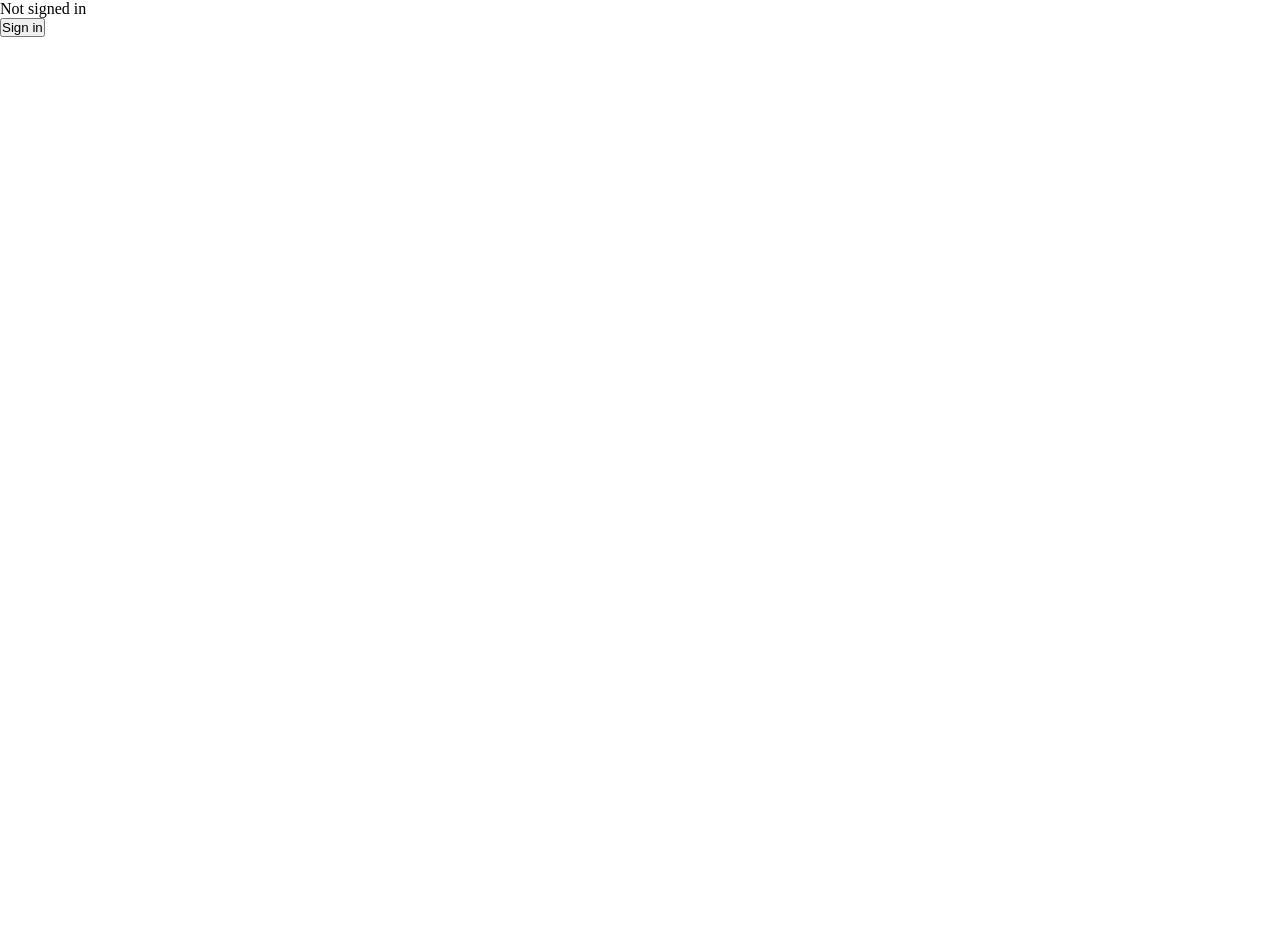
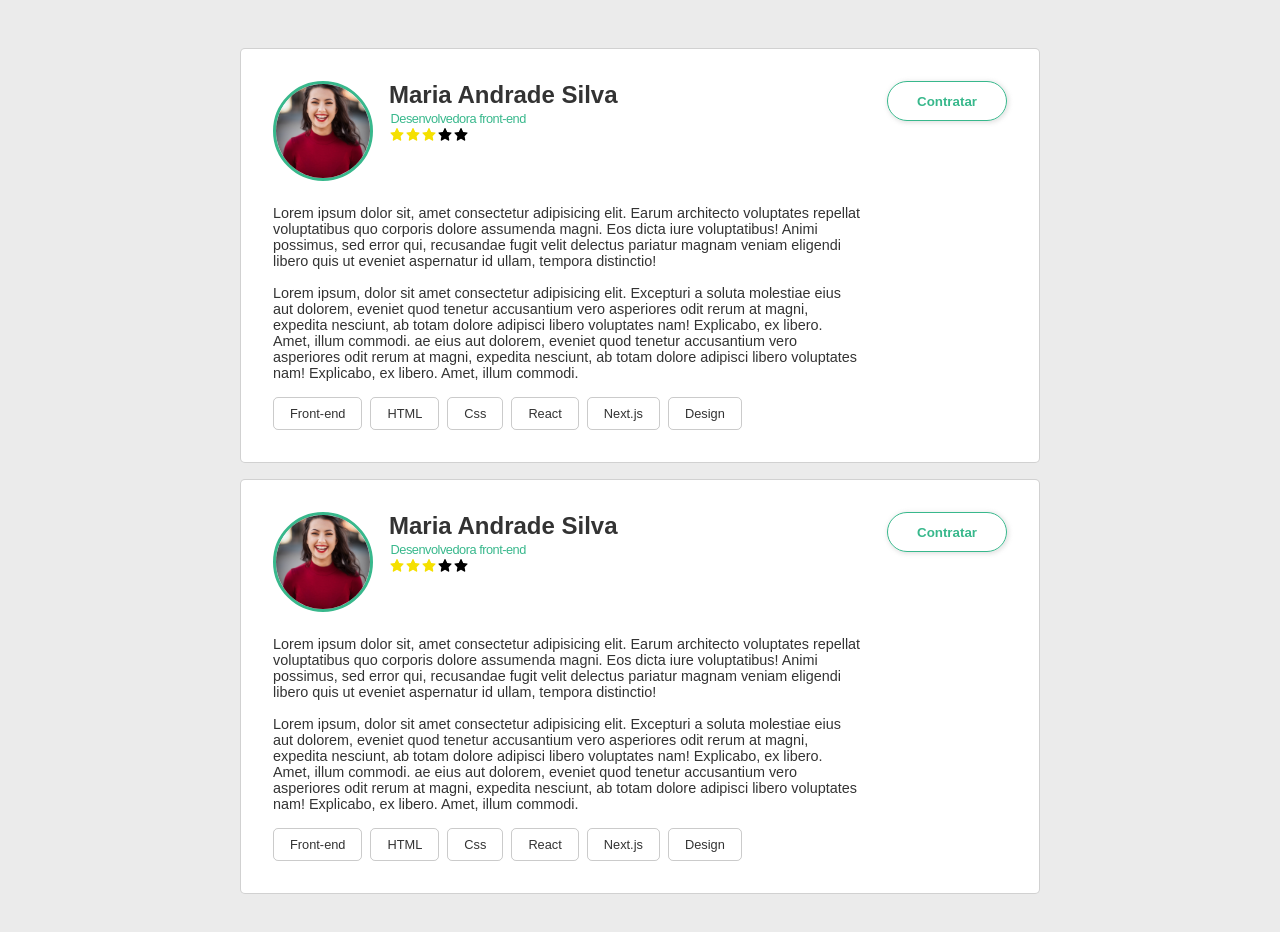
Before and after one commit to valmir1227/Contact-list, a Next.js app in the folder contact-list/: page / in a window 1280 px wide. Shown: the top 932 px of the page. Before the commit the page ends 800 px from the top, so only its background shows below. Built offline with nearby package versions, Linux system fonts and the light colour scheme; no server answers.

Commit message:
Styles
Create profile card

```diff
--- /dev/null
+++ b/contact-list/src/components/Profile/Profile.jsx
@@ -0,0 +1,61 @@
+import Image from "next/image";
+import { AiFillStar } from "react-icons/ai";
+import styles from "../../components/Profile/profile.module.scss";
+import avatar from "../../assets/avatar.jpg";
+
+export default function Profile() {
+  return (
+    <div className={styles.container}>
+      <section className={styles.profile}>
+        <div className={styles.profileContainer}>
+          <div className={styles.avatar}>
+            <Image src={avatar} alt="" />
+          </div>
+
+          <div className={styles.info}>
+            <h1>Maria Andrade Silva</h1>
+            <p>Desenvolvedora front-end</p>
+            <div>
+              <AiFillStar color="#F5E000" />
+              <AiFillStar color="#F5E000" />
+              <AiFillStar color="#F5E000" />
+              <AiFillStar color="black" />
+              <AiFillStar color="black" />
+            </div>
+          </div>
+        </div>
+        <button>Contratar</button>
+      </section>
+
+      <div className={styles.description}>
+        <p>
+          Lorem ipsum dolor sit, amet consectetur adipisicing elit. Earum
+          architecto voluptates repellat voluptatibus quo corporis dolore
+          assumenda magni. Eos dicta iure voluptatibus! Animi possimus, sed
+          error qui, recusandae fugit velit delectus pariatur magnam veniam
+          eligendi libero quis ut eveniet aspernatur id ullam, tempora
+          distinctio!
+        </p>
+        <p>
+          Lorem ipsum, dolor sit amet consectetur adipisicing elit. Excepturi a
+          soluta molestiae eius aut dolorem, eveniet quod tenetur accusantium
+          vero asperiores odit rerum at magni, expedita nesciunt, ab totam
+          dolore adipisci libero voluptates nam! Explicabo, ex libero. Amet,
+          illum commodi. ae eius aut dolorem, eveniet quod tenetur accusantium
+          vero asperiores odit rerum at magni, expedita nesciunt, ab totam
+          dolore adipisci libero voluptates nam! Explicabo, ex libero. Amet,
+          illum commodi.
+        </p>
+
+        <div className={styles.hashtags}>
+          <span>Front-end</span>
+          <span>HTML</span>
+          <span>Css</span>
+          <span>React</span>
+          <span>Next.js</span>
+          <span>Design</span>
+        </div>
+      </div>
+    </div>
+  );
+}
--- /dev/null
+++ b/contact-list/src/components/Profile/profile.module.scss
@@ -0,0 +1,94 @@
+.container {
+  width: 800px;
+  padding: 2rem;
+  background: #fff;
+  border-radius: 5px;
+  border: 1px solid rgba(163, 163, 163, 0.5);
+
+  .profile {
+    width: 100%;
+    display: flex;
+    justify-content: space-between;
+
+    button {
+      width: 120px;
+      height: 40px;
+      border-radius: 100px;
+      border: 1px solid #38b88c;
+      font-weight: 700;
+      color: #38b88c;
+      background: transparent;
+      cursor: pointer;
+      transition: all 0.3s;
+      box-shadow: 1px 1px 4px 1px rgba(163, 163, 163, 0.3);
+
+      &:hover {
+        background-color: #38b88c;
+        color: #fff;
+      }
+    }
+
+    .profileContainer {
+      display: flex;
+    }
+
+    .avatar {
+      width: 100px;
+      height: 100px;
+      border-radius: 200px;
+      border: 3px solid #38b88c;
+
+      img {
+        width: 100%;
+        height: 100%;
+        object-fit: cover;
+        border-radius: 200px;
+      }
+    }
+
+    .info {
+      margin-left: 1rem;
+      word-break: break-all;
+      word-wrap: break-word;
+
+      h1 {
+        font-size: 1.5rem;
+        color: #333;
+      }
+
+      p {
+        font-size: 0.8rem;
+        letter-spacing: -0.5px;
+        color: #38b88c;
+        padding: 0.1rem;
+      }
+    }
+  }
+  .description {
+    margin-top: 1.5rem;
+    width: 80%;
+
+    p {
+      margin-top: 1rem;
+      color: #333;
+      font-size: 0.9rem;
+    }
+  }
+
+  .hashtags {
+    display: flex;
+    flex-wrap: wrap;
+    gap: 0.5rem;
+    margin-top: 1rem;
+
+    span {
+      padding: 0.5rem 1rem;
+      border: 1px solid #33333340;
+      border-radius: 5px;
+      font-size: 0.8rem;
+      font-weight: 500;
+      color: #333;
+      cursor: pointer;
+    }
+  }
+}
--- a/contact-list/src/pages/index.jsx
+++ b/contact-list/src/pages/index.jsx
@@ -1,22 +1,11 @@
-import { signIn, signOut, useSession } from "next-auth/react";
-import { useRouter } from "next/router";
-import { useEffect } from "react";
+import Profile from "@/components/Profile/Profile";
+import styles from "../styles/home.module.scss";
 
 export default function Home() {
-  const { data: session } = useSession();
-
-  if (session) {
-    return (
-      <>
-        <h1> Signed in as {session.user.email}</h1> <br />
-        <button onClick={() => signOut()}>Sign out</button>
-      </>
-    );
-  }
   return (
-    <>
-      Not signed in <br />
-      <button onClick={() => signIn("google")}>Sign in</button>
-    </>
+    <main className={styles.container}>
+      <Profile />
+      <Profile />
+    </main>
   );
 }
--- a/contact-list/src/styles/Home.module.scss
+++ b/contact-list/src/styles/Home.module.scss
@@ -1,5 +1,10 @@
-.title {
-  text-align: center;
-  font-family: var(--inter-font);
-  font-size: 3rem;
+.container {
+  background: #ebebeb;
+  width: 100vw;
+  min-height: 200vh;
+  display: flex;
+  flex-direction: column;
+  align-items: center;
+  gap: 1rem;
+  padding: 3rem;
 }
--- a/contact-list/src/styles/global.scss
+++ b/contact-list/src/styles/global.scss
@@ -14,7 +14,7 @@ html,
 body {
   max-width: 100vw;
   overflow-x: hidden;
-  font-family: var(--inter-font);
+  font-family: sans-serif;
 }
 
 a {
```
Also changed, not shown: contact-list/sendVerificationRequest.js (deleted, +0 -25 lines), contact-list/src/pages/sign-in/index.jsx (+24 -23 lines), contact-list/src/pages/sign-up/index.jsx (+6 -28 lines), contact-list/src/styles/SignUp.module.scss (+0 -10 lines), contact-list/src/utils/signInSchema.js (added, +12 -0 lines), contact-list/src/utils/signUpSchema.js (added, +25 -0 lines), contact-list/src/assets/avatar.jpg (added), contact-list/src/assets/avatar.png (added).
